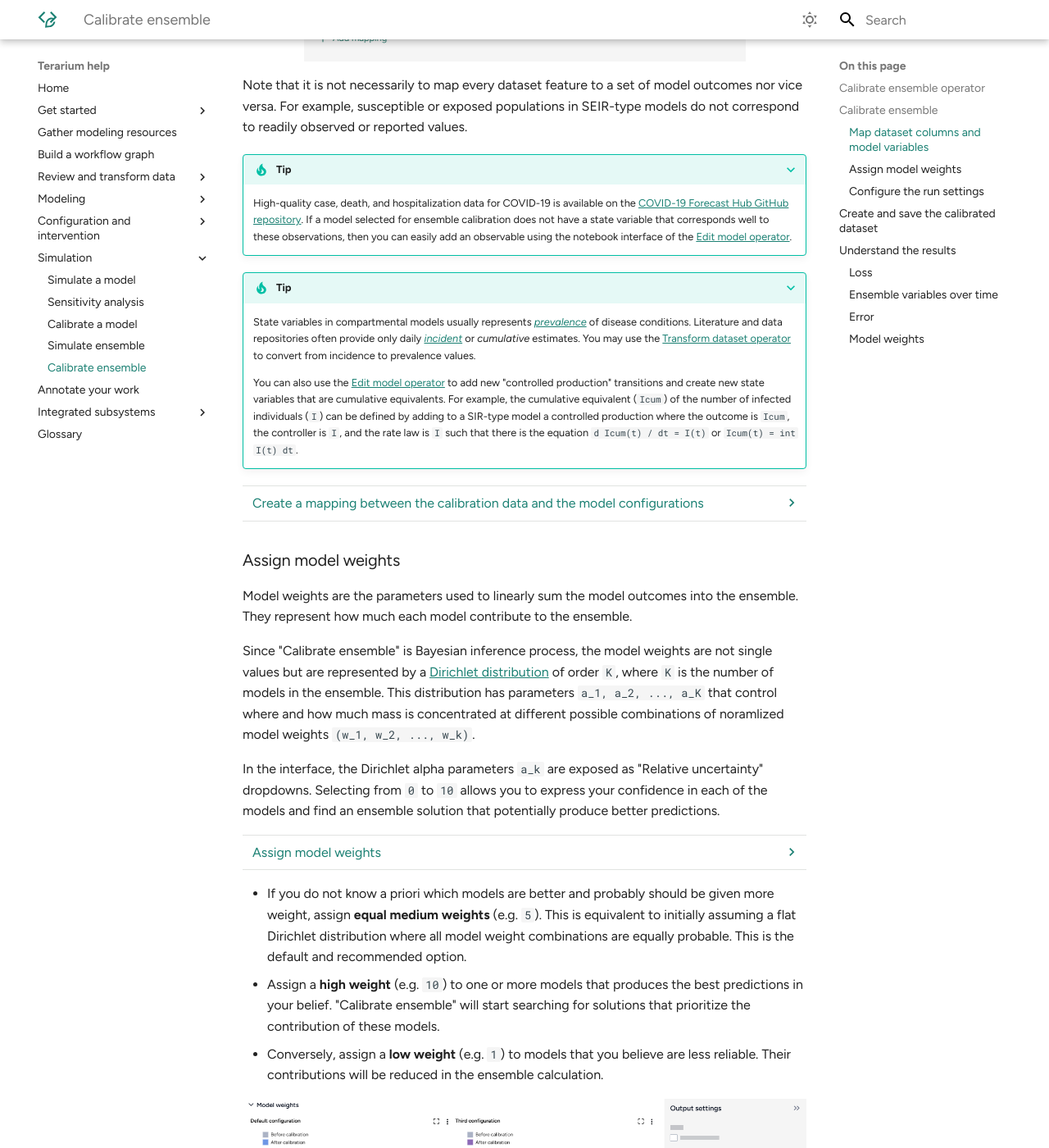
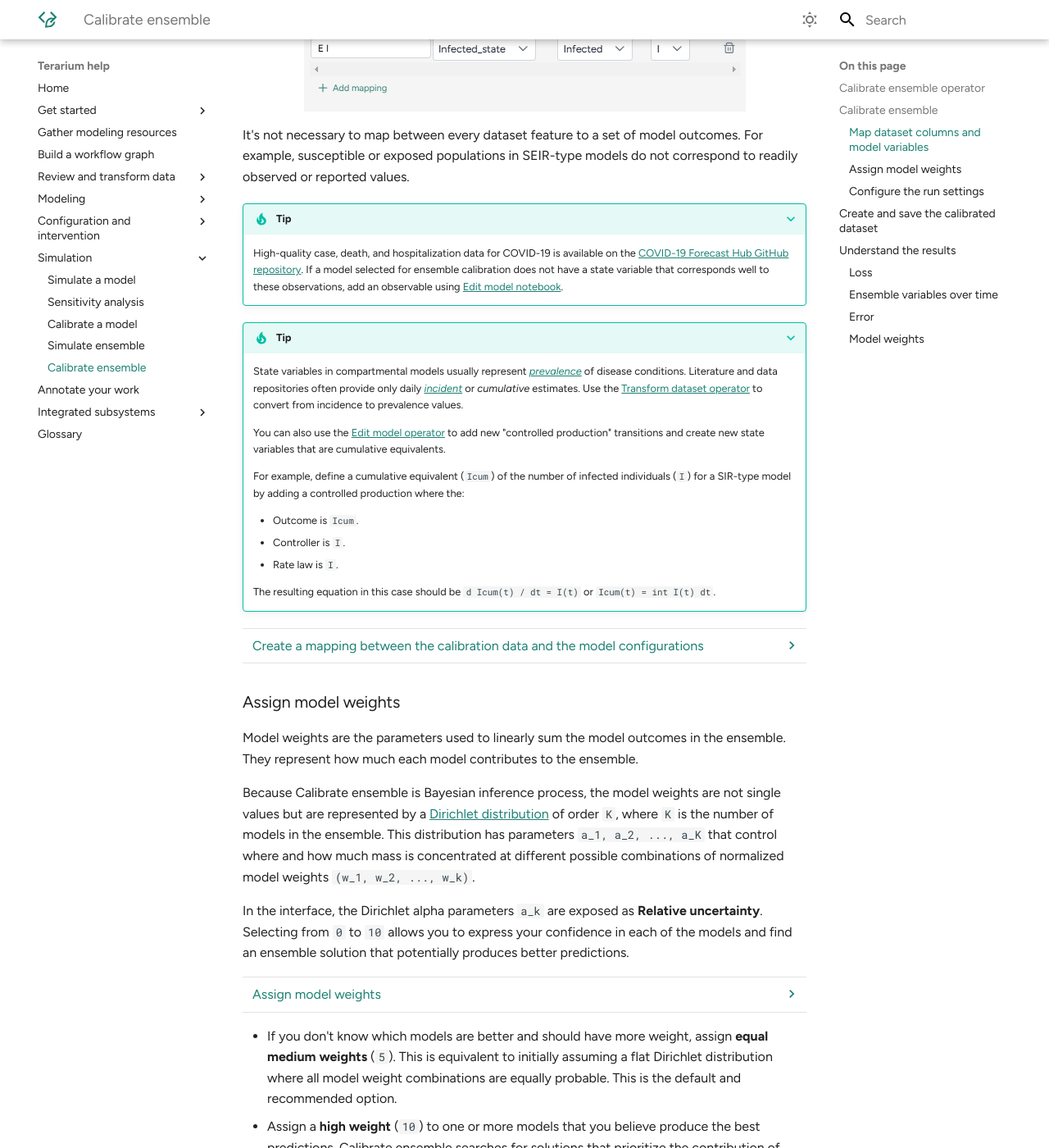
Before and after one commit to DARPA-ASKEM/terarium-docs, an MkDocs documentation site: the page built from docs/simulation/calibrate-ensemble.md, in a window 1280 px wide and 1400 px high, scrolled down 2287 px. Shown: the whole window at 82% size. Built offline with MkDocs 1.6.1 and Material for MkDocs 9.7.7, drawn with Linux system fonts in a browser that asks for light colours; plug-ins that fetch from the network failed and are left out; some of the changed text lies outside the part shown.

Commit message:
Copy edits and formatting

```diff
--- a/docs/simulation/calibrate-ensemble.md
+++ b/docs/simulation/calibrate-ensemble.md
@@ -4,11 +4,16 @@ title: Calibrate ensemble
 
 # Calibrate ensemble
 
-Terarium supports the joint calibration of multiple models as an ensemble. Each member model is first calibrated on its own against the same time-series dataset representing historical observations and then calibrated again as a single ensemble, wherein the loss or prediction error is calculated between a linearly weighted sum of the corresponding model outputs and the dataset features. The result is a joint set of calibrated model configurations that may generate predictions with less error than what the individual models and their singly calibrated configurations could.
+You can jointly calibrate multiple models as an ensemble. In an ensemble calibration:
 
-Ensemble calibration essentially allows a search for configuration solutions wherein the member models can specialize to different features or time periods of the given dataset. This is analoguous to a high-performing [random forest regressor](https://scikit-learn.org/1.6/modules/ensemble.html#forest) can be constructed from multiple weak-learning [decision trees](https://scikit-learn.org/1.6/modules/tree.html#tree).
+1. Each member model is independently calibrated against the same time-series dataset representing historical observations.
+2. The models are recalibrated as a single ensemble, with loss or prediction error calculated as a linearly weighted sum of the different model outputs and dataset features.
 
-This Terarium feature is powered by the `ensemble_calibrate` function of the [PyCIEMSS package](https://github.com/ciemss/pyciemss/blob/6a41b1a8247dd76f929488a479f4d27671120b36/pyciemss/interfaces.py#L184). An example of how it can be used programmatically can be found in [this Jupyter notebook](https://github.com/ciemss/pyciemss/blob/main/docs/source/interfaces.ipynb).
+The result is a joint set of calibrated model configurations that may generate predictions with lower error than than individual models or their independently calibrated configurations.
+
+Ensemble calibration essentially allows a search for configuration solutions where the member models can specialize to different features or time periods of the given dataset. This is analogous to a high-performing [random forest regressor](https://scikit-learn.org/1.6/modules/ensemble.html#forest) which can be constructed from multiple weak-learning [decision trees](https://scikit-learn.org/1.6/modules/tree.html#tree).
+
+Calibrate ensemble is powered by the `ensemble_calibrate` function of the [PyCIEMSS package](https://github.com/ciemss/pyciemss/blob/6a41b1a8247dd76f929488a479f4d27671120b36/pyciemss/interfaces.py#L184). An example of how it can be used programmatically can be found in [this Jupyter notebook](https://github.com/ciemss/pyciemss/blob/main/docs/source/interfaces.ipynb).
 
 ???+ tip
 
@@ -61,21 +66,33 @@ The Calibrate ensemble operator allows you to define how to:
 
 ### Map dataset columns and model variables
 
-To begin, create a mapping between the calibration data and the model configurations by selecting features (e.g. current number of hospitalized cases and cumulative number of deaths) and corresponding outcomes that are represented by every model (e.g. threatened (`T`) and extinct (`E`) populations in the [SIDARTHE model](https://www.nature.com/articles/s41591-020-0883-7) or hospitalizations (`H`) and deaths (`D`) in a (SEIQHRD-type model)[https://www.sciencedirect.com/science/article/pii/S2211379721006732]).
+To begin, create a mapping between the calibration data and the model configurations by selecting features and corresponding outcomes that are represented by each model.
+
+???+ example
+
+    Map dataset columns `current number of hospitalized cases` and `cumulative number of deaths` to threatened (`T`) and extinct (`E`) populations in a [SIDARTHE model](https://www.nature.com/articles/s41591-020-0883-7) or hospitalizations (`H`) and deaths (`D`) in a [SEIQHRD-type model](https://www.sciencedirect.com/science/article/pii/S2211379721006732)
 
 ![](../img/simulation/calibrate-ensemble/mapping.png)
 
-Note that it is not necessarily to map every dataset feature to a set of model outcomes nor vice versa. For example, susceptible or exposed populations in SEIR-type models do not correspond to readily observed or reported values.
+It's not necessary to map between every dataset feature to a set of model outcomes. For example, susceptible or exposed populations in SEIR-type models do not correspond to readily observed or reported values.
 
 ???+ tip
 
-    High-quality case, death, and hospitalization data for COVID-19 is available on the [COVID-19 Forecast Hub GitHub repository](https://github.com/reichlab/covid19-forecast-hub/blob/3a6997b6abdcfabe321dd059ebe32334095d49b5/data-truth/README.md). If a model selected for ensemble calibration does not have a state variable that corresponds well to these observations, then you can easily add an observable using the notebook interface of the [Edit model operator](../modeling/edit-model.md#edit-a-model-in-the-edit-model-code-notebook).
+    High-quality case, death, and hospitalization data for COVID-19 is available on the [COVID-19 Forecast Hub GitHub repository](https://github.com/reichlab/covid19-forecast-hub/blob/3a6997b6abdcfabe321dd059ebe32334095d49b5/data-truth/README.md). If a model selected for ensemble calibration does not have a state variable that corresponds well to these observations, add an observable using [Edit model notebook](../modeling/edit-model.md#edit-a-model-in-the-edit-model-code-notebook).
 
 ???+ tip
 
-    State variables in compartmental models usually represents [_prevalence_](https://www.nimh.nih.gov/health/statistics/what-is-prevalence) of disease conditions. Literature and data repositories often provide only daily [_incident_](https://www.nimh.nih.gov/health/statistics/what-is-prevalence#part_2624) or _cumulative_ estimates. You may use the [Transform dataset operator](../datasets/transform-dataset.md#transformation-examples) to convert from incidence to prevalence values.
+    State variables in compartmental models usually represent [_prevalence_](https://www.nimh.nih.gov/health/statistics/what-is-prevalence) of disease conditions. Literature and data repositories often provide only daily [_incident_](https://www.nimh.nih.gov/health/statistics/what-is-prevalence#part_2624) or _cumulative_ estimates. Use the [Transform dataset operator](../datasets/transform-dataset.md#transformation-examples) to convert from incidence to prevalence values.
 
-    You can also use the [Edit model operator](../modeling/edit-model.md#edit-a-model-in-the-edit-model-code-notebook) to add new "controlled production" transitions and create new state variables that are cumulative equivalents. For example, the cumulative equivalent (`Icum`) of the number of infected individuals (`I`) can be defined by adding to a SIR-type model a controlled production where the outcome is `Icum`, the controller is `I`, and the rate law is `I` such that there is the equation `d Icum(t) / dt = I(t)` or `Icum(t) = int I(t) dt`.
+    You can also use the [Edit model operator](../modeling/edit-model.md#edit-a-model-in-the-edit-model-code-notebook) to add new "controlled production" transitions and create new state variables that are cumulative equivalents.
+
+    For example, define a cumulative equivalent (`Icum`) of the number of infected individuals (`I`) for a SIR-type model by adding a controlled production where the:
+
+    - Outcome is `Icum`.
+    - Controller is `I`.
+    - Rate law is `I`.
+
+    The resulting equation in this case should be `d Icum(t) / dt = I(t)` or `Icum(t) = int I(t) dt`.
 
 
 ??? list "Create a mapping between the calibration data and the model configurations"
@@ -89,43 +106,42 @@ Note that it is not necessarily to map every dataset feature to a set of model o
 
 ### Assign model weights
 
-Model weights are the parameters used to linearly sum the model outcomes into the ensemble. They represent how much each model contribute to the ensemble.
+Model weights are the parameters used to linearly sum the model outcomes in the ensemble. They represent how much each model contributes to the ensemble.
 
-Since "Calibrate ensemble" is Bayesian inference process, the model weights are not single values but are represented by a [Dirichlet distribution](https://en.wikipedia.org/wiki/Dirichlet_distribution) of order `K`, where `K` is the number of models in the ensemble. This distribution has parameters `a_1, a_2, ..., a_K` that control where and how much mass is concentrated at different possible combinations of noramlized model weights `(w_1, w_2, ..., w_k)`.
+Because Calibrate ensemble is Bayesian inference process, the model weights are not single values but are represented by a [Dirichlet distribution](https://en.wikipedia.org/wiki/Dirichlet_distribution) of order `K`, where `K` is the number of models in the ensemble. This distribution has parameters `a_1, a_2, ..., a_K` that control where and how much mass is concentrated at different possible combinations of normalized model weights `(w_1, w_2, ..., w_k)`.
 
-In the interface, the Dirichlet alpha parameters `a_k` are exposed as "Relative uncertainty" dropdowns. Selecting from `0` to `10` allows you to express your confidence in each of the models and find an ensemble solution that potentially produce better predictions.
+In the interface, the Dirichlet alpha parameters `a_k` are exposed as **Relative uncertainty**. Selecting from `0` to `10` allows you to express your confidence in each of the models and find an ensemble solution that potentially produces better predictions.
 
 ??? list "Assign model weights"
 
-    - For each model, select a value from `1` (low) to `10` (high) using the "Relative certainty" dropdown.
+    - For each model, select a value from `1` (low) to `10` (high) using the **Relative certainty** dropdown.
 
-- If you do not know a priori which models are better and probably should be given more weight, assign **equal medium weights** (e.g. `5`). This is equivalent to initially assuming a flat Dirichlet distribution where all model weight combinations are equally probable. This is the default and recommended option.
-- Assign a **high weight** (e.g. `10`) to one or more models that produces the best predictions in your belief. "Calibrate ensemble" will start searching for solutions that prioritize the contribution of these models.
-- Conversely, assign a **low weight** (e.g. `1`) to models that you believe are less reliable. Their contributions will be reduced in the ensemble calculation.
+- If you don't know which models are better and should have more weight, assign **equal medium weights** (`5`). This is equivalent to initially assuming a flat Dirichlet distribution where all model weight combinations are equally probable. This is the default and recommended option.
+- Assign a **high weight** (`10`) to one or more models that you believe produce the best predictions. Calibrate ensemble searches for solutions that prioritize the contribution of these models.
+- Assign a **low weight** (`1`) to models that you believe are less reliable. Their contributions are reduced in the ensemble calculation.
 
 ![](../img/simulation/calibrate-ensemble/model-weights.png)
 
-
 ### Configure the run settings
 
-The "Other settings" section contains the options for the "Calibrate ensemble" operator. They control the time period of interest and behaviour of the underlying ODE solver and optimizer. You can select a preset ("Fast" or "Normal") or adjust these settings individually to balance between run time and precision.
+The Other settings control the time period of interest and behavior of the underlying ODE solver and optimizer. You can select a preset (Fast or Normal) or adjust these settings individually to balance between run time and precision.
 
 ![](../img/simulation/calibrate-ensemble/other-settings.png)
 
-??? list "Configure quickly the run settings"
+??? list "Quickly configure the run settings"
 
     1. Choose the **Start time** and **End time** to specify the timepoints to be simulated.
-    2. Select a **Preset**, "Fast" or "Normal".
+    2. Select a **Preset**, Fast or Normal.
 
 ??? list "Advanced settings"
 
-    Using the following advanced settings, you can further control how fast or precise the calibration can be:
+    Using the following advanced settings to control how fast or precise the calibration should be:
 
-    - **Number of samples**: Number of point estimates to be made on the posterior distribution (model parameters and weights) for the pre- and post-calibration simulations.
-    - ODE solver options determine the approach for solving the equations of the model during calibration:
-        - **Solver method**: *dopri5* returns the best results while *euler* is faster but less accurate (see [here](https://docs.scipy.org/doc/scipy/reference/generated/scipy.integrate.ode.html) for more details).
-        - **Solver step size**: Size of the time interval used to integrate the solution, larger is faster but less accurate (only needed by the *euler* method).
-    - Inference options control the behaviour of the inference algorithm that minimizes the calibration error:
+    - **Number of samples**: Number of point estimates to be made on the posterior distribution (model parameters and weights) for the pre and post-calibration simulations.
+    - **ODE solver options** determine the approach for solving the equations of the model during calibration:
+        - **Solver method**: *dopri5* returns the best results while *euler* is faster but less accurate ([more details](https://docs.scipy.org/doc/scipy/reference/generated/scipy.integrate.ode.html)).
+        - **Solver step size**: Size of the time interval used to integrate the solution. Larger values are faster but less accurate (only needed by the *euler* method).
+    - **Inference options** control the behavior of the inference algorithm that minimizes the calibration error:
         - **Number of solver iterations**: The number of calibration steps.
         - **Learning rate**: Step size for updating parameter values during calibration.
         - **Inference algorithm**: [Stochastic Variational Inference (SVI)](https://pyro.ai/examples/svi_part_i.html), which estimates the parameters probabilistically.
@@ -193,8 +209,10 @@ The loss chart shows the error between the ensemble model outputs and the calibr
 
 ???+ tip
 
-    If the loss is not decreasing to a plateau, the calibration algorithm may be struggling to converge to a solution. Failure to convergence could indicate that the model outputs are not good matches to the calibration data. Consider reducing the complexity of the problem by (1) adjusting the values of the input model configurations to approximate a solution and (2) removing the larger or least truthworthy model configurations.
+    If the loss doesn't decrease to a plateau, the calibration algorithm may be struggling to converge on a solution. Failure to converge could indicate that the model outputs are not good matches to the calibration data. Consider reducing the complexity of the problem by:
 
+    1. Adjusting the values of the input model configurations to approximate a solution.
+    2. Removing the larger or least trustworthy model configurations.
 
 ### Ensemble variables over time
 
@@ -283,9 +301,9 @@ The error plots show the mean absolute error (MAE) for each model and variable o
 
 ### Model weights
 
-The model weights charts show the one-dimensional projections of the Dirichlet distribution of the weights to each model, before and after the calibration.
+The model weights charts display one-dimensional projections of the Dirichlet distribution of the weights for each model, before and after the calibration.
 
-Generally, a good calibration will take broad distribution (a low-certainty prior) and return a narrow distribution (a high-certainty posterior, conditioned on the calibration data).
+Generally, a good calibration takes a broad distribution (a low-certainty prior) and returns a narrow distribution (a high-certainty posterior, conditioned on the calibration data).
 
 ![](../img/simulation/calibrate-ensemble/model-weights.png)
 
```
Also changed, not shown: other parts of docs/simulation/calibrate-ensemble.md (+1 -1 lines).
